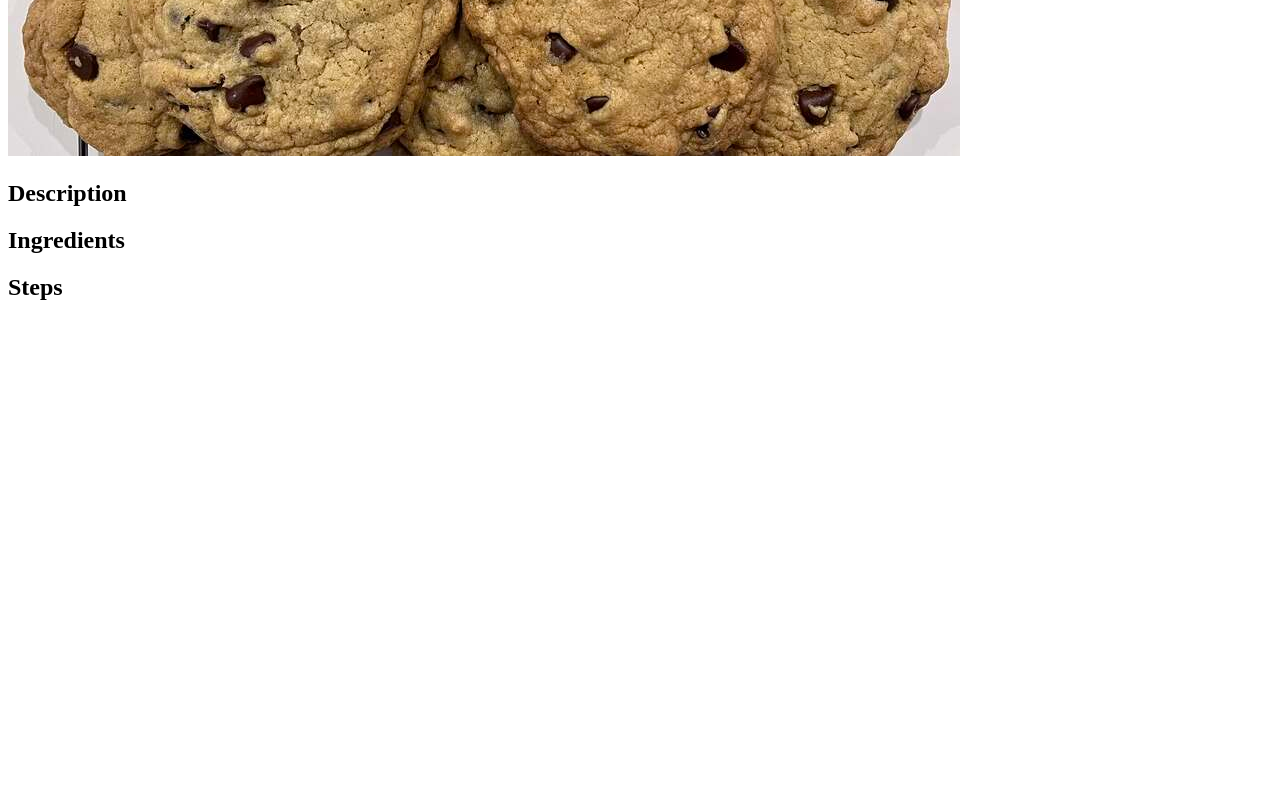
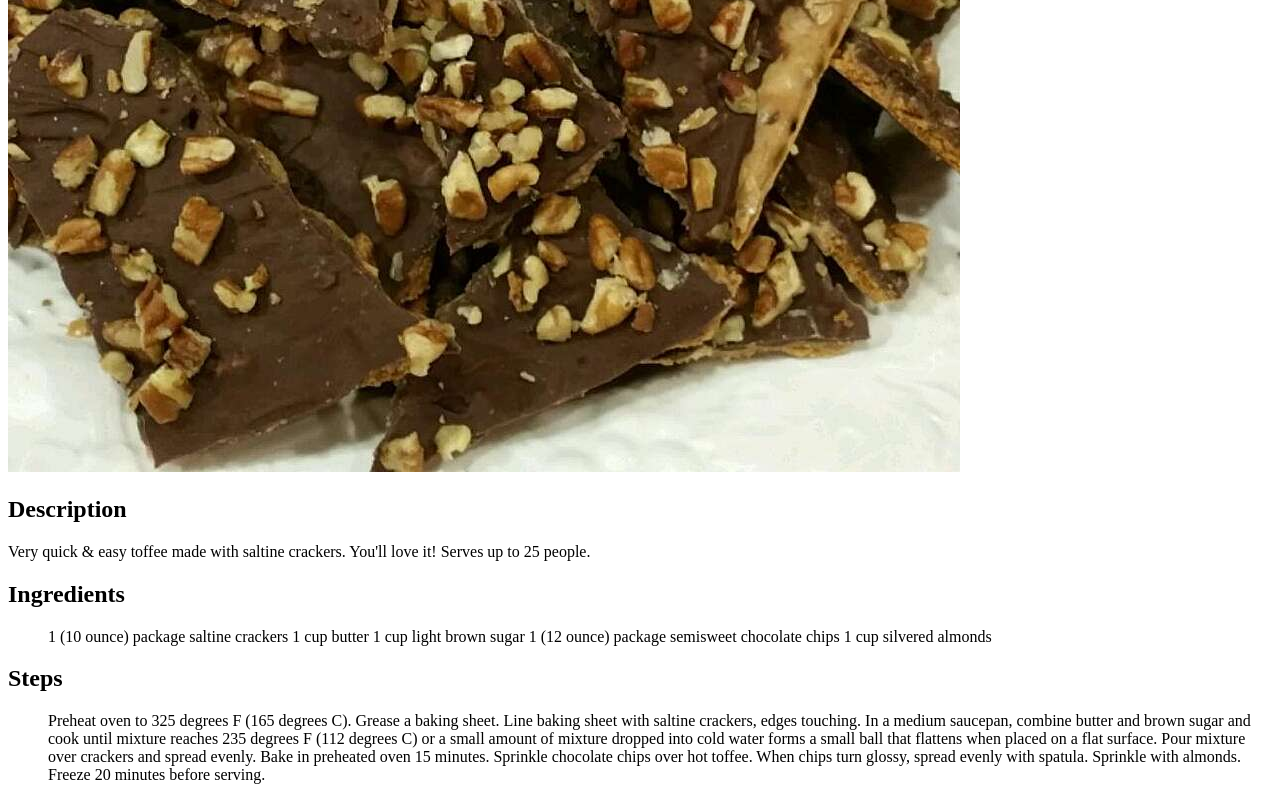
Before and after one commit to AlixGermany/odin-recipes, a plain HTML site: page recipes/toffee.html in a window 1280 px wide. Shown: the part 560-1360 px from the top of the page. Before the commit the page ends 881 px from the top, so only its background shows below. Drawn offline with Linux system fonts and the light colour scheme.

Commit message:
Added toffee recipe, other minor changes

```diff
--- a/recipes/toffee.html
+++ b/recipes/toffee.html
@@ -6,17 +6,23 @@
     </head>
 
     <body>
-        <h1>Chocolate Chip Cookies</h1>
-        <img src="../img/cookies.jpeg" alt="Chocolate Chip Cookies">
+        <h1>Toffee</h1>
+        <img src="../img/toffee.jpeg" alt="Toffee">
         <h2>Description</h2>
-            <p></p>
+            <p>Very quick & easy toffee made with saltine crackers. You'll love it! Serves up to 25 people.</p>
         <h2>Ingredients</h2>
         <ul>
-
+            <ls>1 (10 ounce) package saltine crackers</ls>
+            <ls>1 cup butter</ls>
+            <ls>1 cup light brown sugar</ls>
+            <ls>1 (12 ounce) package semisweet chocolate chips</ls>
+            <ls>1 cup silvered almonds</ls>
         </ul>
         <h2>Steps</h2>
         <ol>
-
+            <ls>Preheat oven to 325 degrees F (165 degrees C). Grease a baking sheet. Line baking sheet with saltine crackers, edges touching.</ls>
+            <ls>In a medium saucepan, combine butter and brown sugar and cook until mixture reaches 235 degrees F (112 degrees C) or a small amount of mixture dropped into cold water forms a small ball that flattens when placed on a flat surface. Pour mixture over crackers and spread evenly.</ls>
+            <ls>Bake in preheated oven 15 minutes. Sprinkle chocolate chips over hot toffee. When chips turn glossy, spread evenly with spatula. Sprinkle with almonds. Freeze 20 minutes before serving.</ls>
         </ol>
     </body>
 
```
Also changed, not shown: recipes/cupcakes.html (+2 -2 lines).
